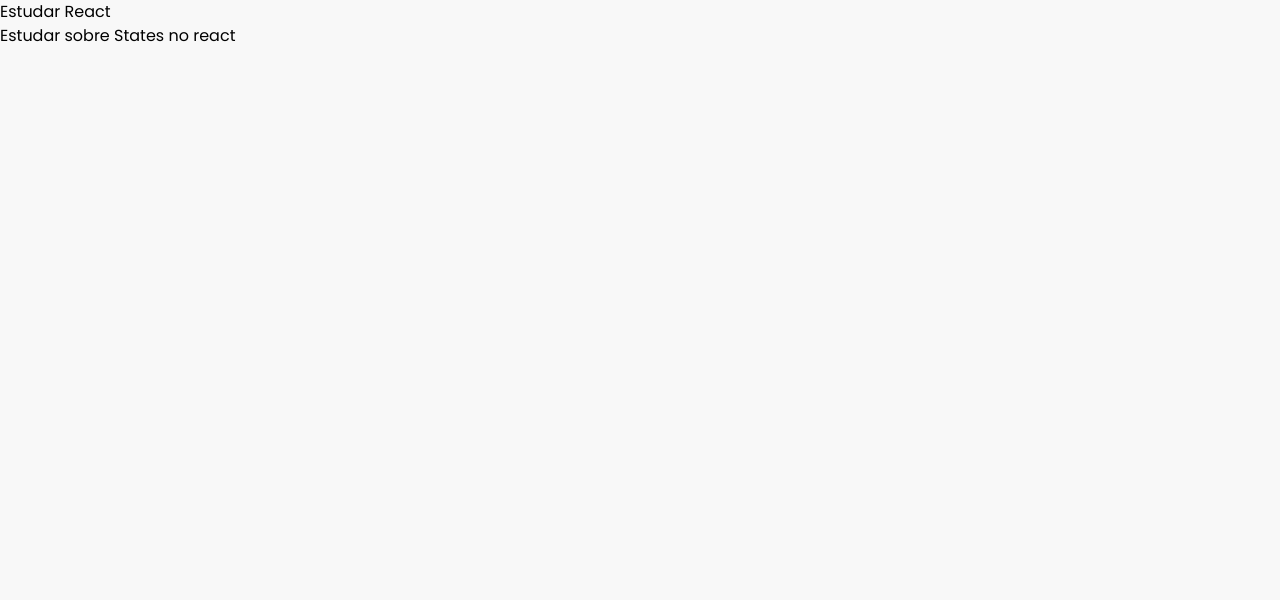
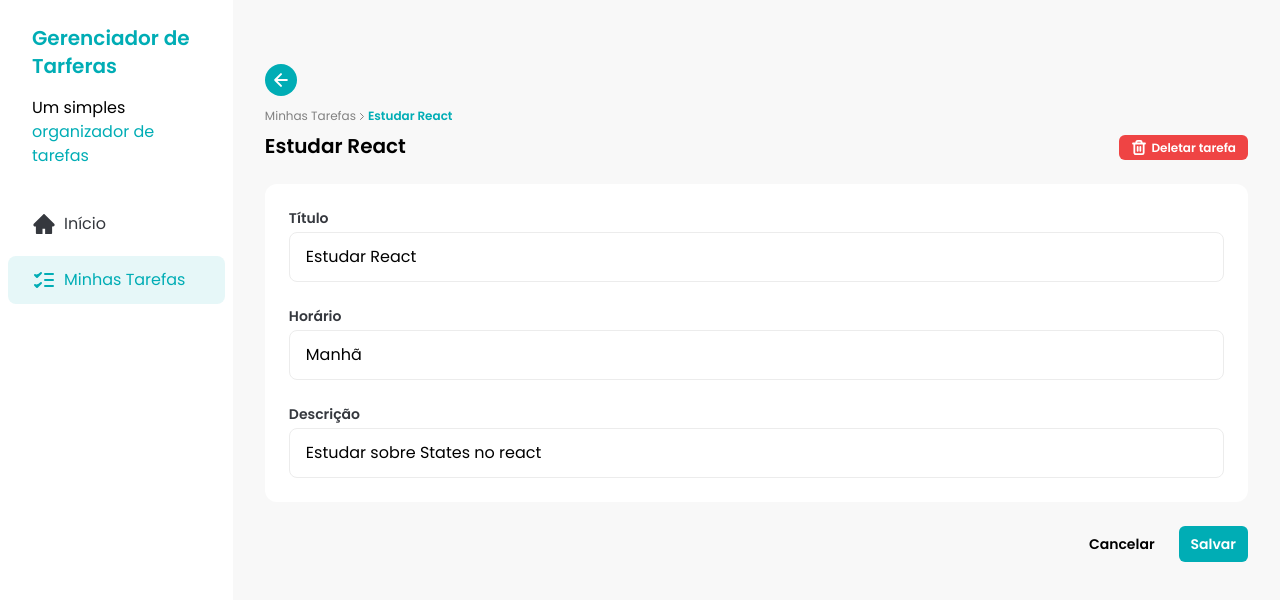
Before and after one commit to Andersonamalta/task-manager, a React (Vite) app: page /task/1 in a window 1280 px wide. Shown: the top 600 px of the page. Built offline with nearby package versions, Linux system fonts and the light colour scheme; data requests are answered from the project's data file.

Commit message:
feat: add initial TaskDetails page without logic

```diff
--- a/src/assets/icons/index.js
+++ b/src/assets/icons/index.js
@@ -10,6 +10,8 @@
 import LoaderIconTrash from "./loaderTrash.svg?react"
 import NotStartedIcon from "./not_started.svg?react"
 import DetailsIcon from "./details.svg?react"
+import ChevronRightIcon from "./chevron-right.svg?react"
+import ArrowLeftIcon from "./arrow-left.svg?react"
 
 export {
   TrashIcon,
@@ -24,4 +26,6 @@
   LoaderIconTrash,
   NotStartedIcon,
   DetailsIcon,
+  ChevronRightIcon,
+  ArrowLeftIcon,
 }
--- a/src/components/AddTaskDialog.jsx
+++ b/src/components/AddTaskDialog.jsx
@@ -6,7 +6,7 @@
 
 import "./AddTaskDialog.css"
 
-import Input from "./input"
+import Input from "./Input"
 import Button from "./Button"
 import TimeSelect from "./TimeSelect"
 import { toast } from "sonner"
--- a/src/components/Button.jsx
+++ b/src/components/Button.jsx
@@ -16,6 +16,7 @@
         primary: "bg-[#00ADB5] text-white",
         ghost: "bg-transparent text-[#818181]",
         secundary: "bg-[#EEEEEE] text-[#35383E]",
+        danger: "bg-[#EF4444] text-white",
       },
       size: {
         small: "py-1 text-xs",
@@ -42,7 +43,7 @@
 
 Button.PropTypes = {
   children: PropTypes.node.isRequired,
-  color: PropTypes.oneOf(["primary", "ghost", "secundary"]),
+  color: PropTypes.oneOf(["primary", "ghost", "secundary", "danger"]),
   size: PropTypes.oneOf(["small", "large"]),
   className: PropTypes.string,
 }
--- a/src/pages/task-details.jsx
+++ b/src/pages/task-details.jsx
@@ -1,9 +1,22 @@
 import { useEffect, useState } from "react"
-import { useParams } from "react-router-dom"
+import { useNavigate, useParams } from "react-router-dom"
+
+import Sidebar from "../components/Sidebar"
+import { ArrowLeftIcon, ChevronRightIcon, TrashIcon } from "../assets/icons"
+
+import Button from "../components/Button"
+import InputLabel from "../components/InputLabel"
+import Input from "../components/Input"
+import TimeSelect from "../components/TimeSelect"
 
 const TaskDetailsPage = () => {
   const { taskId } = useParams()
   const [task, setTask] = useState()
+  const navigate = useNavigate()
+
+  const handleBackClick = () => {
+    navigate(-1)
+  }
 
   useEffect(() => {
     const fetchTask = async () => {
@@ -17,9 +30,60 @@
   }, [taskId])
 
   return (
-    <div>
-      <h1>{task?.title}</h1>
-      <p>{task?.description}</p>
+    <div className="flex">
+      <Sidebar />
+      <div className="w-full space-y-6 px-8 py-16">
+        <div className="flex w-full justify-between">
+          <div>
+            <button
+              className="mb-3 flex h-8 w-8 items-center justify-center rounded-full bg-[#00ADB5]"
+              onClick={handleBackClick}
+            >
+              <ArrowLeftIcon />
+            </button>
+            <div className="flex items-center gap-1 text-xs">
+              <span
+                className="cursor-pointer text-[#818181]"
+                onClick={handleBackClick}
+              >
+                Minhas Tarefas
+              </span>
+              <ChevronRightIcon className="text-[#818181]" />
+              <span className="font-semibold text-[#00ADB5]">
+                {task?.title}
+              </span>
+            </div>
+            <h1 className="mt-2 text-xl font-semibold">{task?.title}</h1>
+          </div>
+          <Button className="h-fit self-end" color="danger">
+            <TrashIcon />
+            Deletar tarefa
+          </Button>
+        </div>
+        <div className="space-y-6 rounded-xl bg-white p-6">
+          <div>
+            <Input id="title" label="Título" value={task?.title} />
+          </div>
+          <div>
+            <TimeSelect value={task?.time} />
+          </div>
+          <div>
+            <Input
+              id="description"
+              label="Descrição"
+              value={task?.description}
+            />
+          </div>
+        </div>
+        <div className="flex w-full justify-end gap-3">
+          <Button size="large" color="secondary">
+            Cancelar
+          </Button>
+          <Button size="large" color="primary">
+            Salvar
+          </Button>
+        </div>
+      </div>
     </div>
   )
 }
```
Also changed, not shown: src/assets/icons/arrow-left.svg (added), src/assets/icons/chevron-right.svg (added).
